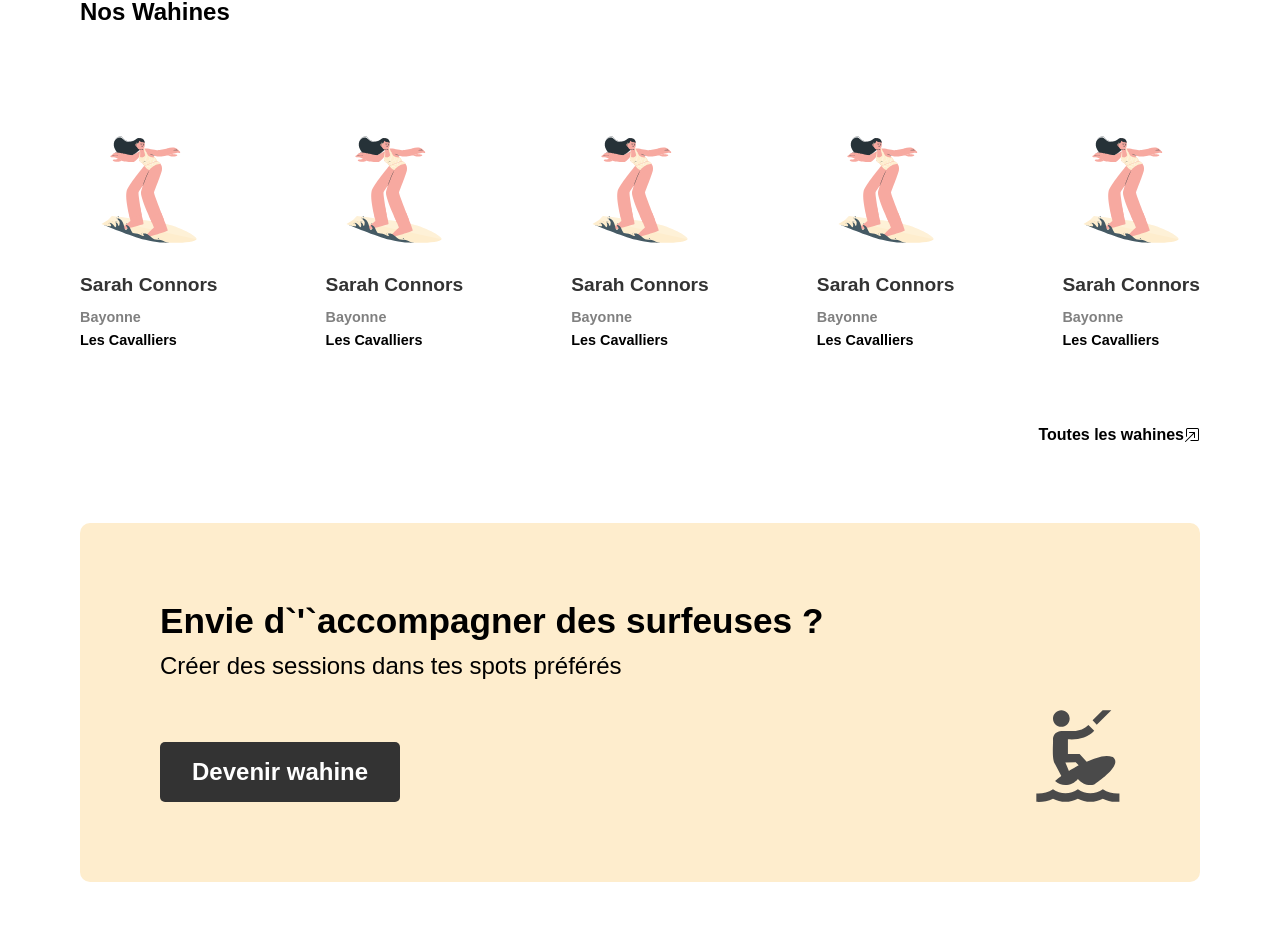
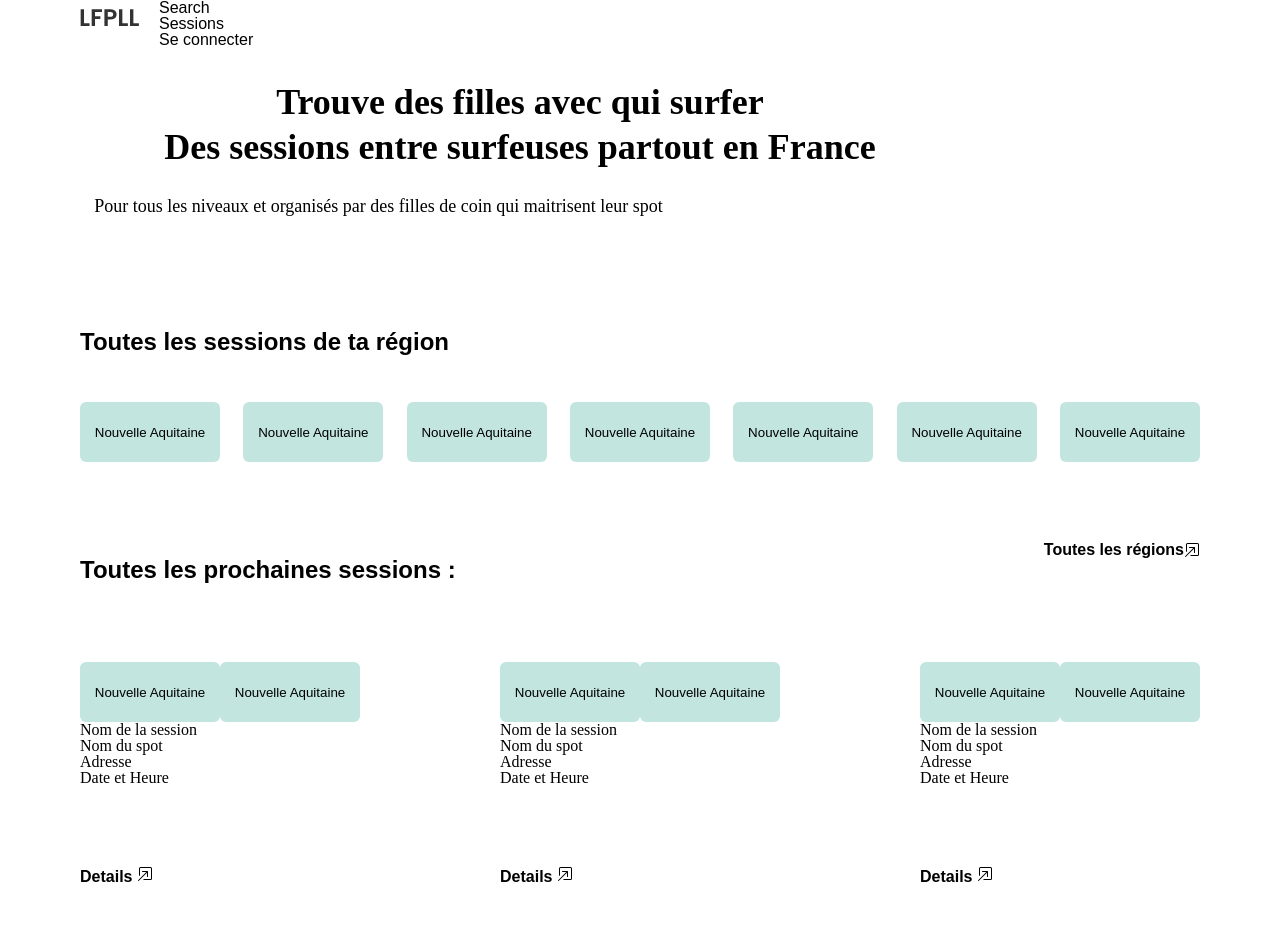
Before and after one commit to Just4Joy/LesFemmesPrennentleLarge_front, a React (Vite) app: page / in a window 1280 px wide. Shown: the top 952 px of the page. Built offline with nearby package versions, Linux system fonts and the light colour scheme.

Commit message:
début premiere partie de la page home, de ses composants et du scss

```diff
--- a/src/components/Footer.tsx
+++ b/src/components/Footer.tsx
@@ -17,7 +17,7 @@ const Footer = () => {
           <ul className="footer-container-row-1-nav-list">
             <li>Pages</li>
             <li>
-              <NavLink to="/home">Home</NavLink>
+              <NavLink to="/">Home</NavLink>
             </li>
             <li>
               <NavLink to="/search">Search</NavLink>
@@ -47,7 +47,7 @@ const Footer = () => {
         <div className="footer-container-row-1-newsletter">
           <NavLink to="newsletter">Newsletter</NavLink>
           <input type="text" />
-          <button>S`&apos;`inscrire</button>
+          <button>S&apos;inscrire</button>
         </div>
       </div>
       <div className="footer-container-row-2">
--- a/src/components/Header.scss
+++ b/src/components/Header.scss
@@ -0,0 +1,31 @@
+@import './Base.scss';
+
+.header-container {
+  font-family: $Main-font;
+  display: flex;
+
+  > .header-logo {
+    width: 85px;
+    height: 36px;
+    left: 35px;
+    top: 17px;
+
+    font-style: normal;
+    font-weight: 600;
+    font-size: 24px;
+    line-height: 36px;
+    /* identical to box height */
+  }
+
+  .header-link {
+    width: 100%;
+    margin-bottom: 2rem;
+    display: flex;
+    > .first-one {
+    }
+    > .second-one {
+    }
+    > .third-one {
+    }
+  }
+}
--- a/src/components/Header.tsx
+++ b/src/components/Header.tsx
@@ -1,7 +1,29 @@
 import React from 'react';
+import './Header.scss';
+import LFPLL from './img/LFPLl.svg';
+import { NavLink } from 'react-router-dom';
 
 const Header = () => {
-  return <div></div>;
+  return (
+    <div className="header-container">
+      <div className="header-logo">
+        <img className="Logo" src={LFPLL} alt="Logo" />
+      </div>
+      <div className="header-link">
+        <ul>
+          <li className="first-one">
+            <NavLink to="/search">Search</NavLink>
+          </li>
+          <li className="second-one">
+            <NavLink to="/sessions">Sessions</NavLink>
+          </li>
+          <li className="third-one">
+            <NavLink to="/login">Se connecter</NavLink>
+          </li>
+        </ul>
+      </div>
+    </div>
+  );
 };
 
 export default Header;
--- a/src/components/Home/BecomeWahine.tsx
+++ b/src/components/Home/BecomeWahine.tsx
@@ -8,7 +8,7 @@ const BecomeWahine = () => {
   return (
     <div className="become-wahine-container">
       <h2 className="become-wahine-container-h2">
-        Envie d`&apos;`accompagner des surfeuses ?
+        Envie d&apos;accompagner des surfeuses ?
       </h2>
       <h3 className="become-wahine-container-h3">
         Créer des sessions dans tes spots préférés
--- a/src/components/Home/Home.scss
+++ b/src/components/Home/Home.scss
@@ -1,6 +1,77 @@
 @import '../Base.scss';
 
 .home-container {
+  > .home-container-presentation {
+    align-items: center;
+    margin-bottom: 7rem;
+    > .p1 {
+      width: 880px;
+      height: 115px;
+      left: 280px;
+      top: 293px;
+
+      font-family: Source Sans Pro;
+      font-style: normal;
+      font-weight: bold;
+      font-size: 36px;
+      line-height: 45px;
+
+      text-align: center;
+    }
+    > .p3 {
+      width: 597px;
+      height: 23px;
+      left: 423px;
+      top: 422px;
+
+      font-family: Source Sans Pro;
+      font-style: normal;
+      font-weight: normal;
+      font-size: 18px;
+      line-height: 23px;
+      text-align: center;
+    }
+  }
+  > .home-container-region-sessions {
+    > .home-container-region-sessions-p1 {
+      font-family: $Second-font;
+      font-weight: 600;
+      font-size: 1.5rem;
+      margin-bottom: 3rem;
+    }
+    > .home-container-region-sessions-component {
+      display: flex;
+      justify-content: space-between;
+    }
+    > .home-container-region-sessions-p2 {
+      font-family: $Second-font;
+      font-weight: 600;
+      font-size: 1rem;
+      display: flex;
+      justify-content: flex-end;
+      margin-top: 5rem;
+    }
+  }
+  > .home-container-next-sessions {
+    > .home-container-next-sessions-p1 {
+      font-family: $Second-font;
+      font-weight: 600;
+      font-size: 1.5rem;
+      margin-bottom: 5rem;
+    }
+    > .home-container-next-sessions-component {
+      display: flex;
+      justify-content: space-between;
+    }
+    > .home-container-next-sessions-p2 {
+      font-family: $Second-font;
+      font-weight: 600;
+      font-size: 1rem;
+      display: flex;
+      justify-content: flex-end;
+      margin-top: 5rem;
+    }
+  }
   > .home-container-wahine {
     > .home-container-wahine-h1 {
       font-family: $Second-font;
--- a/src/components/Home/Home.tsx
+++ b/src/components/Home/Home.tsx
@@ -5,10 +5,57 @@ import { BsBoxArrowInUpRight } from 'react-icons/bs';
 
 import Wahine from '../Wahine';
 import BecomeWahine from './BecomeWahine';
+import Session from '../Session/Session';
+import Region from './Region';
 
 const Home = () => {
   return (
     <div className="home-container">
+      {/*Section : Présentation*/}
+      <div className="home-container-presentation">
+        <p className="p1">
+          {' '}
+          Trouve des filles avec qui surfer <br />
+          Des sessions entre surfeuses partout en France
+        </p>
+
+        <p className="p3">
+          Pour tous les niveaux et organisés par des filles de coin qui maitrisent leur
+          spot
+        </p>
+      </div>
+      {/*Section : Les sessions de ta région*/}
+      <div className="home-container-region-sessions">
+        <p className="home-container-region-sessions-p1">
+          Toutes les sessions de ta région
+        </p>
+        <div className="home-container-region-sessions-component">
+          <Region />
+          <Region />
+          <Region />
+          <Region />
+          <Region />
+          <Region />
+          <Region />
+        </div>
+        <p className="home-container-region-sessions-p2">
+          Toutes les régions <BsBoxArrowInUpRight />
+        </p>
+      </div>
+      {/*Section : Les prochaines sessions*/}
+      <div className="home-container-next-sessions">
+        <p className="home-container-next-sessions-p1">
+          Toutes les prochaines sessions :
+        </p>
+        <div className="home-container-next-sessions-component">
+          <Session />
+          <Session />
+          <Session />
+        </div>
+        <p className="home-container-next-sessions-p2">
+          Toutes les sessions <BsBoxArrowInUpRight />
+        </p>
+      </div>
       {/* Section : Nos wahines */}
       <div className="home-container-wahine">
         <h1 className="home-container-wahine-h1">Nos Wahines</h1>
--- a/src/components/Home/Region.scss
+++ b/src/components/Home/Region.scss
@@ -0,0 +1,8 @@
+.region-button {
+  width: 140px;
+  height: 60px;
+
+  background: #c2e5e0;
+  border-radius: 6px;
+  border: 0px;
+}
--- a/src/components/Home/Region.tsx
+++ b/src/components/Home/Region.tsx
@@ -1,7 +1,14 @@
 import React from 'react';
+import './Region.scss';
 
 const Region = () => {
-  return <div></div>;
+  return (
+    <div>
+      <button className="region-button" type="button">
+        Nouvelle Aquitaine
+      </button>
+    </div>
+  );
 };
 
 export default Region;
--- a/src/components/Session/Session.scss
+++ b/src/components/Session/Session.scss
@@ -0,0 +1,15 @@
+@import '../Base.scss';
+
+.session-container {
+  > .session-button {
+    display: flex;
+  }
+  > .session-info {
+  }
+  > .session-details-p {
+    font-family: $Second-font;
+    font-weight: 600;
+    font-size: 1rem;
+    margin-top: 5rem;
+  }
+}
--- a/src/components/Session/Session.tsx
+++ b/src/components/Session/Session.tsx
@@ -1,7 +1,27 @@
 import React from 'react';
+import Region from '../Home/Region';
+import { BsBoxArrowInUpRight } from 'react-icons/bs';
+import './Session.scss';
 
 const Session = () => {
-  return <div></div>;
+  return (
+    <div className="session-container">
+      <div className="session-button">
+        <Region />
+        <Region />
+      </div>
+      <div className=" session-infos">
+        <h1 className="session-h1">Nom de la session</h1>
+        <p> Nom du spot </p>
+        <p> Adresse </p>
+        <p>Date et Heure</p>
+      </div>
+
+      <p className="session-details-p">
+        Details <BsBoxArrowInUpRight />
+      </p>
+    </div>
+  );
 };
 
 export default Session;
```
Also changed, not shown: src/components/img/LFPLL.svg (added).
